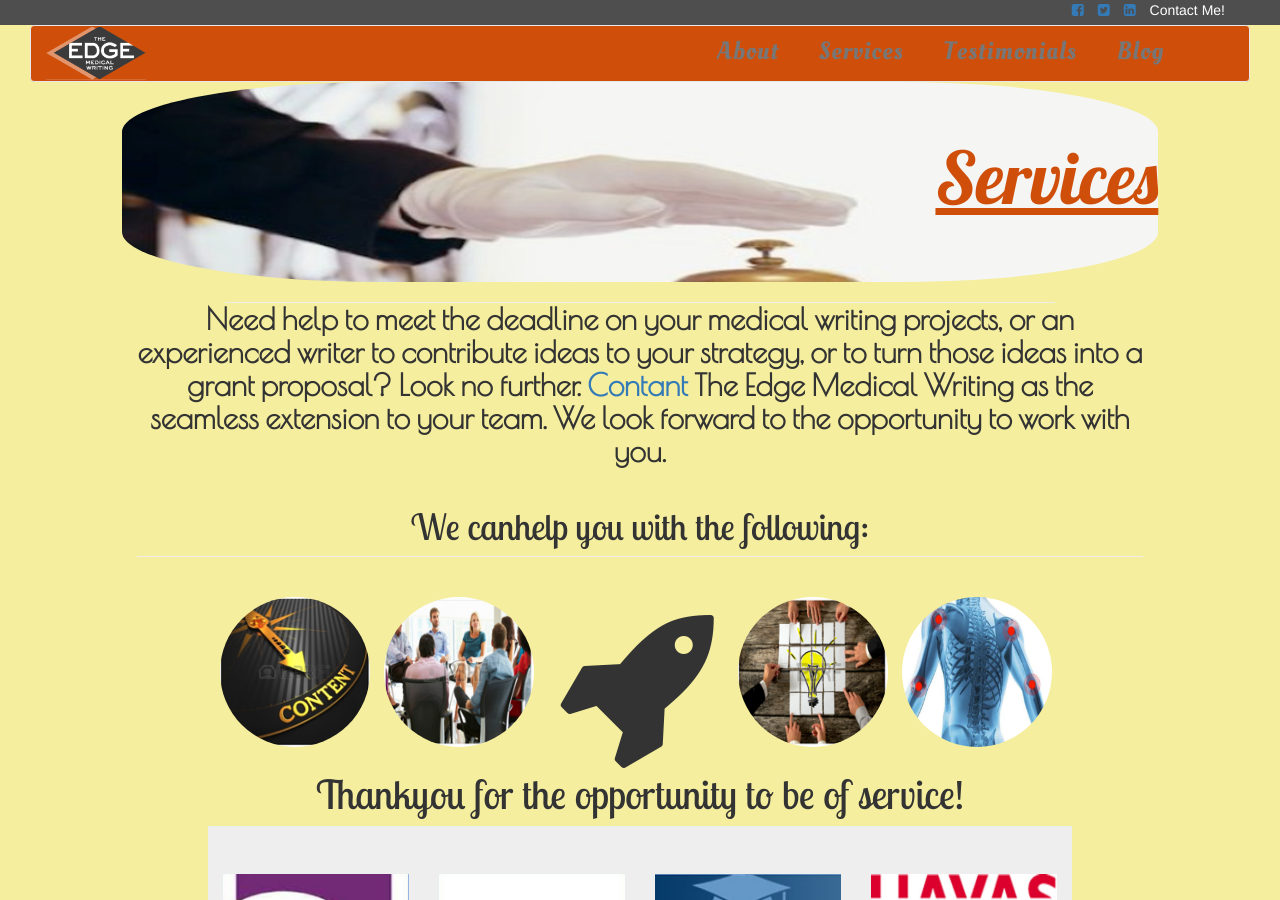
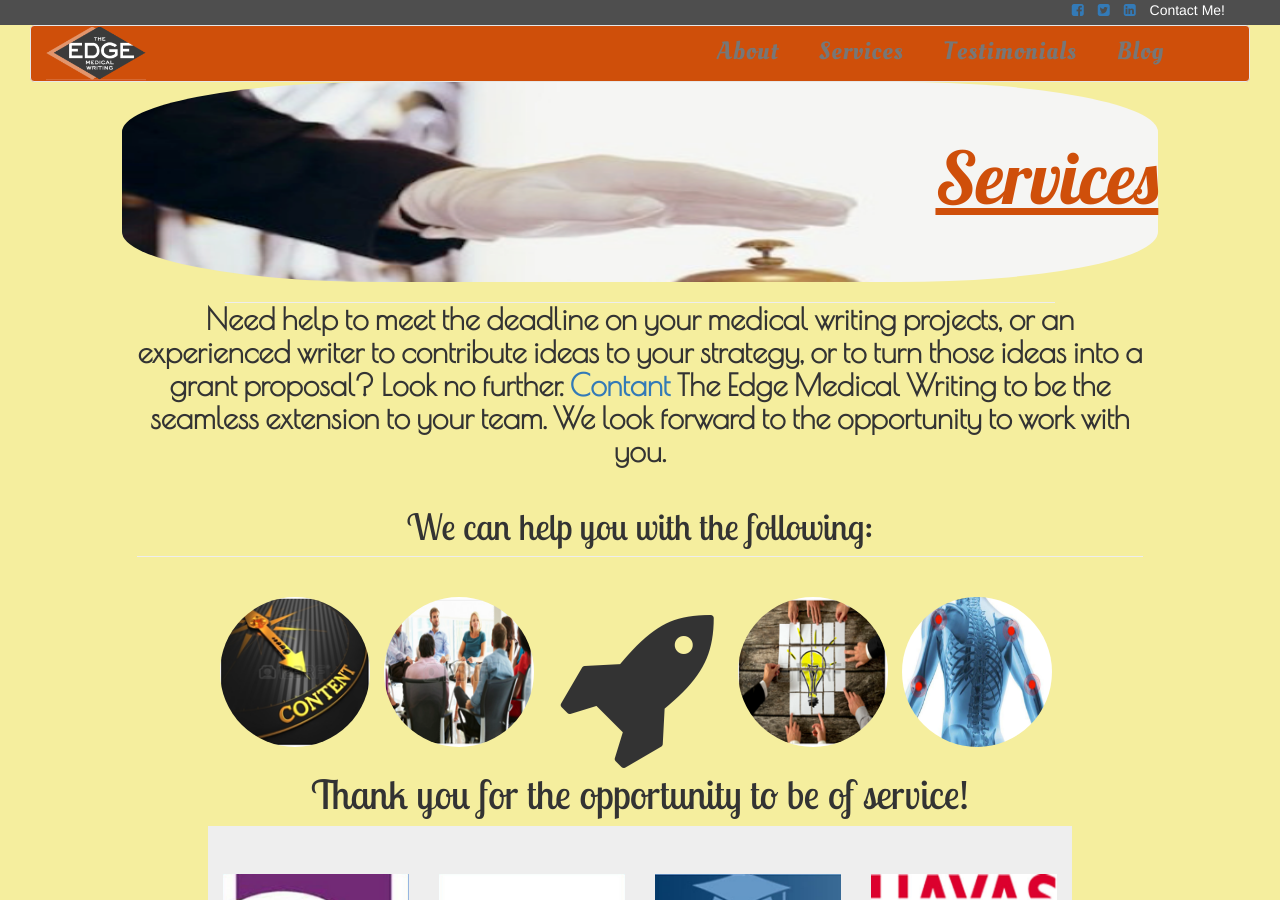
Before and after one commit to saltoriousSIG/theedge, a Jekyll site: the page built from services.html, in a window 1280 px wide and 900 px high. Built offline with Jekyll 4.4.1, drawn with Linux system fonts in a browser that asks for light colours.

Commit message:
Update services.html

```diff
--- a/services.html
+++ b/services.html
@@ -4,8 +4,8 @@ title: Services
 background: services-bg.png
 ---
 <div class="col-md-12 services-blurb text-center">
-<h2>Need help to meet the deadline on your medical writing projects, or an experienced writer to contribute ideas to your strategy, or to turn those ideas into a grant proposal? Look no further. <a href="">Contant</a> The Edge Medical Writing as the seamless extension to your team. We look forward to the opportunity to work with you.</h2>
-<h1 class="page-header">We canhelp you with the following:</h1>
+<h2>Need help to meet the deadline on your medical writing projects, or an experienced writer to contribute ideas to your strategy, or to turn those ideas into a grant proposal? Look no further. <a href="">Contant</a> The Edge Medical Writing to be the seamless extension to your team. We look forward to the opportunity to work with you.</h2>
+<h1 class="page-header">We can help you with the following:</h1>
 </div>
 <div class="container col-lg-12">
     <div class="list-inline display-move">
@@ -79,7 +79,7 @@ background: services-bg.png
 <hr style="width: 80%">
 <section id="references" class="references-section">
         <div class="header-section text-center ">
-         <h1 class="featurette-heading">Thankyou for the opportunity to be of service!
+         <h1 class="featurette-heading">Thank you for the opportunity to be of service!
              </h1>
 
          </div>
```
